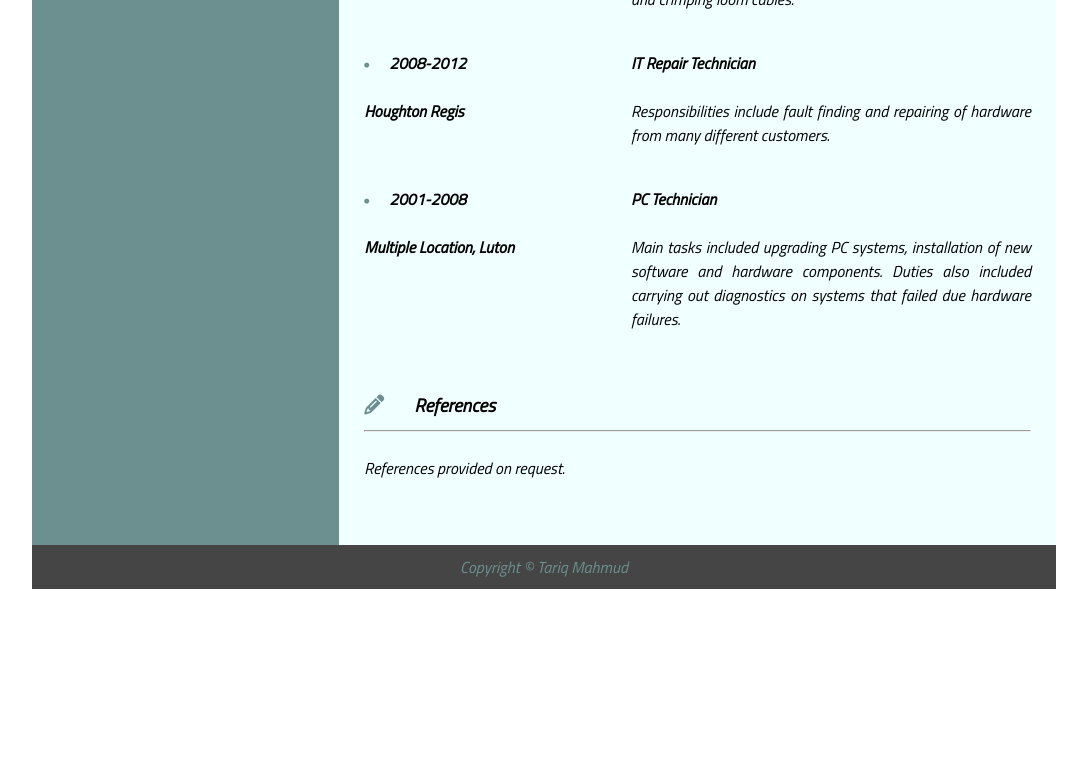
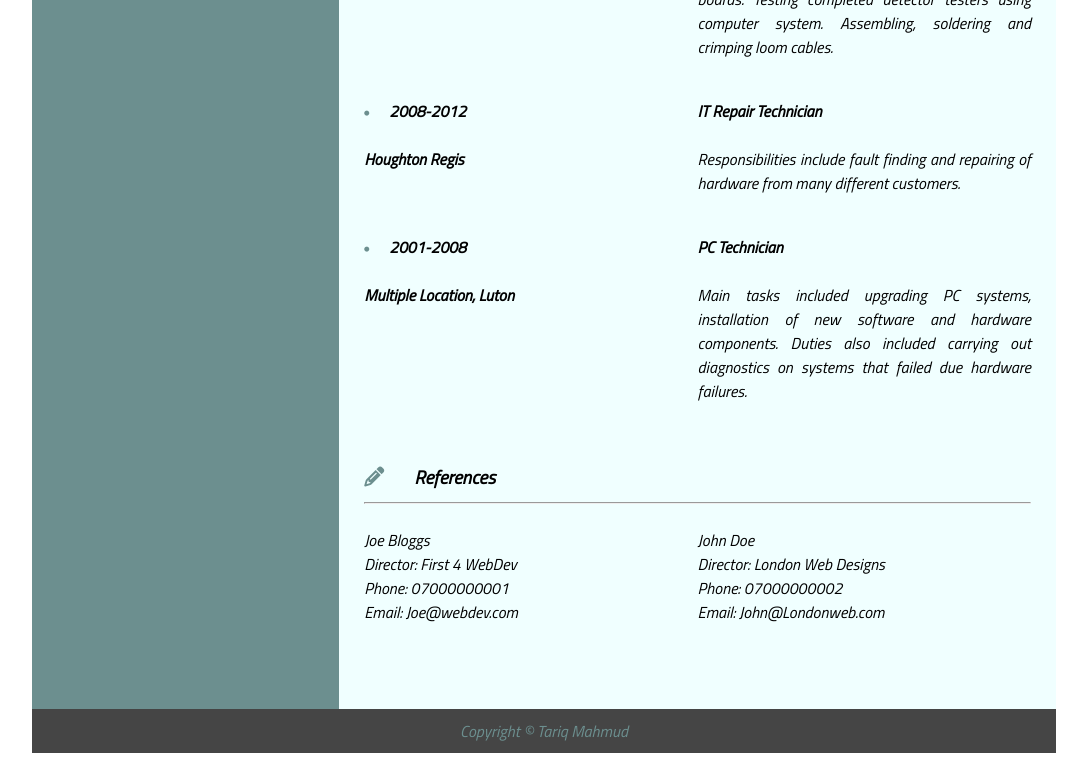
Before and after one commit to tm786tm/project2repo, a plain HTML site: page index.html in a window 1280 px wide. Shown: the part 1056-1819 px from the top of the page, without its empty margins (96-1183 px from the left). Before the commit the page ends 1655 px from the top, so only its background shows below. Drawn offline with Linux system fonts and the light colour scheme.

Commit message:
Added references

```diff
--- a/css/style.css
+++ b/css/style.css
@@ -120,9 +120,9 @@ h3 i{
 }
 .innercon{
   display: flex;
-  flex-direction: row;
-  flex-wrap: wrap;
-  justify-content: space-between;
+  flex-direction: column;
+
+
 }
 
 footer{
@@ -155,15 +155,16 @@ footer p{
 
   .innercon{
     flex-direction: row;
-
+    flex-wrap: wrap;
+    justify-content: space-between;
   }
 
   .innercon p:nth-child(1){
-    flex-basis: 30%;
+    flex-basis: 40%;
   }
 
   .innercon p:nth-child(2){
-    flex-basis: 60%;
+    flex-basis: 50%;
   }
 
 
--- a/index.html
+++ b/index.html
@@ -81,7 +81,10 @@
 
         <div><h3><i class="fas fa-pencil-alt"></i>References</h3>
           <hr><br>
-          <p>References provided on request.</p>
+          <div class="innercon">
+            <p>Joe Bloggs<br>Director: First 4 WebDev<br>Phone: 07000000001<br>Email: Joe@webdev.com</p>
+            <p>John Doe<br>Director: London Web Designs<br>Phone: 07000000002<br>Email: John@Londonweb.com</p>
+          </div>
         </div>
 
       </section>
```
